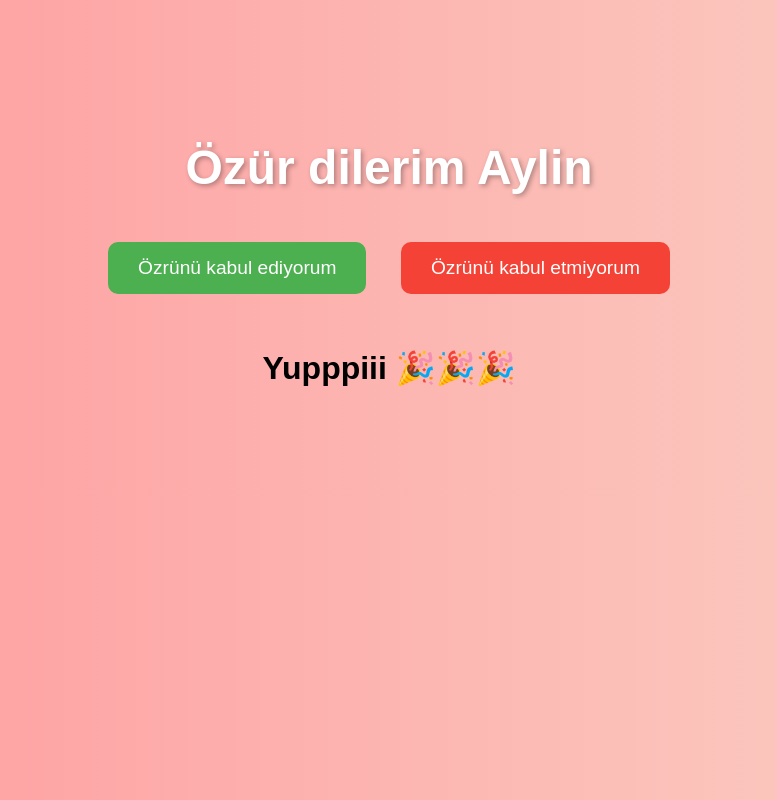
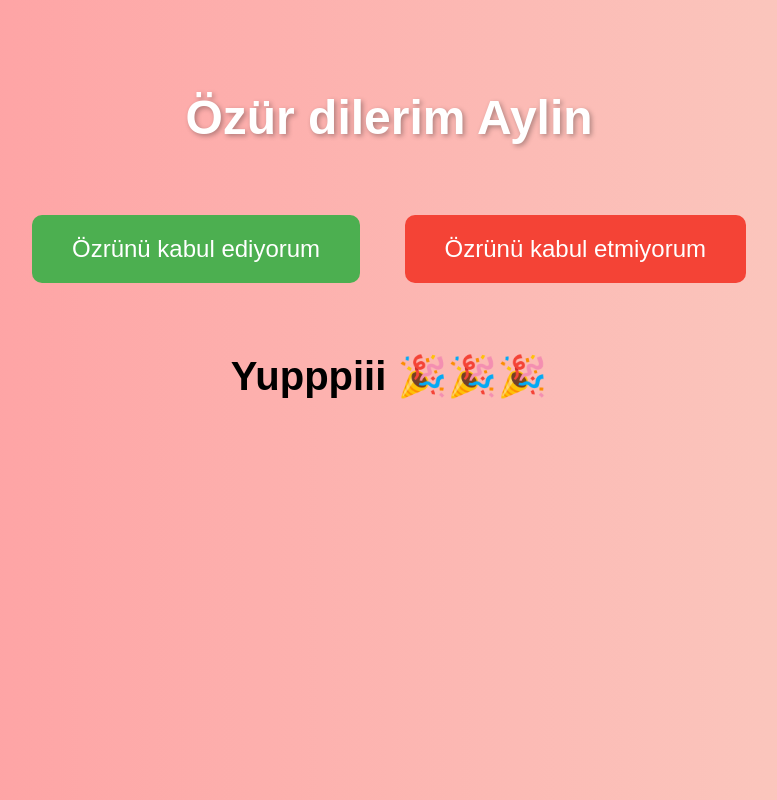
Before and after one commit to babapiroemir13/aylineozur, a plain HTML site: page index.html in a window 1280 px wide. Both pictures are taken after a click on the button "Özrünü kabul ediyorum". Shown: the whole page, without its empty margins (251-1028 px from the left). Drawn offline with Linux system fonts and the light colour scheme.

Commit message:
Update index.html

```diff
--- a/index.html
+++ b/index.html
@@ -3,22 +3,24 @@
 <head>
   <meta charset="UTF-8">
   <title>Aylin'e Özür</title>
+  <meta name="viewport" content="width=device-width, initial-scale=1.0">
   <style>
     body {
       font-family: Arial, sans-serif;
       background: linear-gradient(to right, #ff9a9e, #fad0c4);
       text-align: center;
-      padding: 100px;
+      padding: 50px 20px;
     }
     h1 {
-      font-size: 3rem;
+      font-size: 3rem; /* büyük başlık */
       color: #fff;
       text-shadow: 2px 2px 5px rgba(0,0,0,0.3);
+      margin-bottom: 50px;
     }
     button {
-      margin: 15px;
-      padding: 15px 30px;
-      font-size: 1.2rem;
+      margin: 20px;
+      padding: 20px 40px; /* mobil için büyük buton */
+      font-size: 1.5rem; /* mobil uyumlu yazı */
       border: none;
       border-radius: 10px;
       cursor: pointer;
@@ -39,8 +41,8 @@
       background-color: #d32f2f;
     }
     #result {
-      margin-top: 40px;
-      font-size: 2rem;
+      margin-top: 50px;
+      font-size: 2.5rem;
       font-weight: bold;
     }
   </style>
@@ -53,16 +55,22 @@
   <div id="result"></div>
 
   <!-- Şarkı -->
-  <audio id="music" autoplay loop hidden>
+  <audio id="music">
     <source src="meow.mp3" type="audio/mpeg">
   </audio>
 
   <script>
+    const music = document.getElementById("music");
+
     function acceptApology() {
       document.getElementById("result").innerHTML = "Yupppiii 🎉🎉🎉";
+      music.play(); // sadece kabul ederse şarkı başlar
     }
+
     function rejectApology() {
       document.getElementById("result").innerHTML = "😔";
+      music.pause();
+      music.currentTime = 0;
     }
   </script>
 </body>
```
